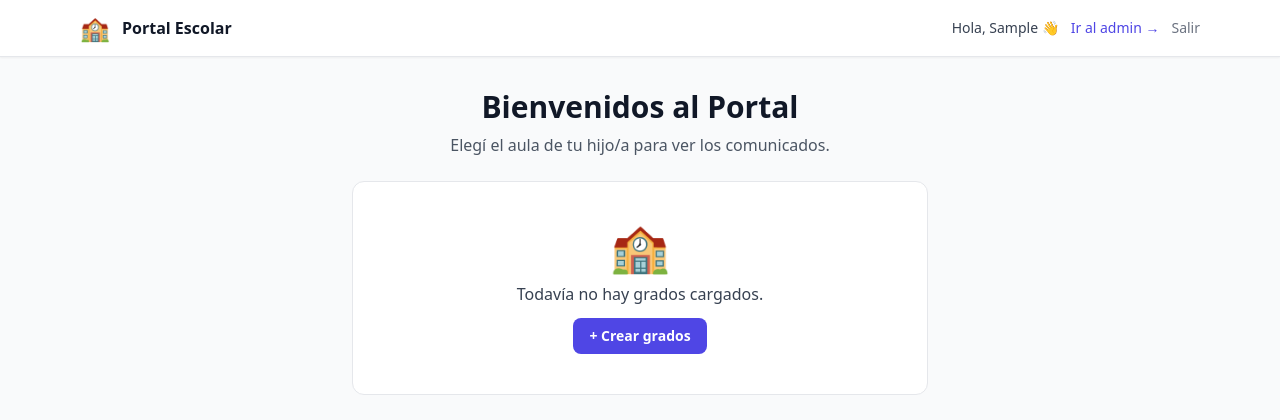
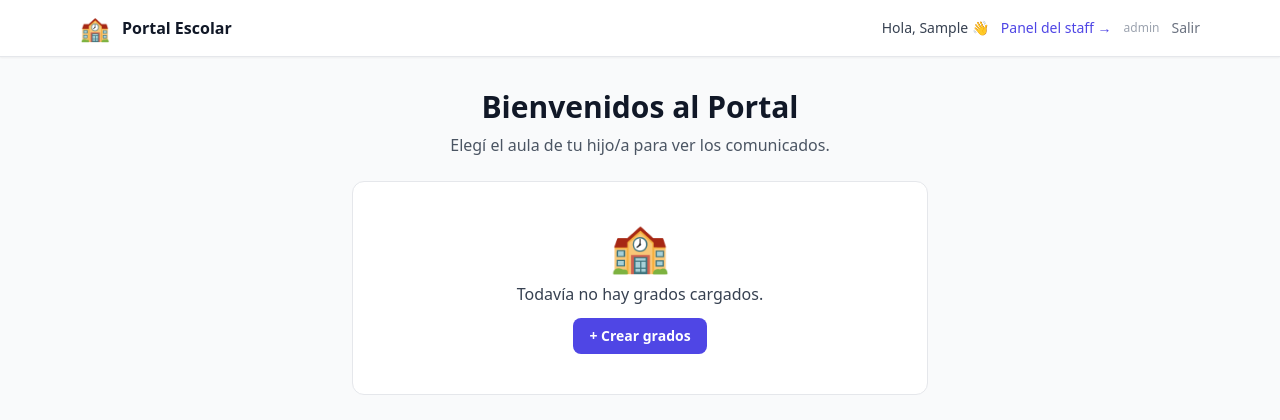
Before and after one commit to envermm-sudo/escuela, a Django app: page / in a window 1280 px wide. Shown: the top 420 px of the page. Run offline with Django 5.2, Linux system fonts and the light colour scheme; the visitor is signed in with stand-in values (Sample User, id 1); data that the repository does not hold is empty; some libraries are stand-ins or nearby versions.

Commit message:
Corregir redirecciones de login: staff va a /staff/ y no a Jazzmin

```diff
--- a/comunicacion/templates/base.html
+++ b/comunicacion/templates/base.html
@@ -109,7 +109,10 @@
                     <a href="{% url 'comunicacion:registro_padre' %}" class="ml-3 inline-flex items-center px-4 py-2 bg-indigo-600 text-white text-sm font-semibold rounded-lg hover:bg-indigo-700 transition">Registrarme</a>
                 {% elif request.user.is_staff %}
                     <span class="text-sm text-gray-700">Hola, {% if request.user.first_name %}{{ request.user.first_name }}{% else %}usuario{% endif %} 👋</span>
-                    <a href="/admin/" class="ml-3 text-sm text-indigo-600 hover:text-indigo-800 font-medium">Ir al admin →</a>
+                    <a href="{% url 'staff:dashboard' %}" class="ml-3 text-sm text-indigo-600 hover:text-indigo-800 font-medium">Panel del staff →</a>
+                    {% if request.user.is_superuser %}
+                    <a href="/admin/" class="ml-3 text-xs text-gray-400 hover:text-gray-600">admin</a>
+                    {% endif %}
                     <a href="{% url 'comunicacion:logout' %}" class="ml-3 text-sm text-gray-500 hover:text-gray-700">Salir</a>
                 {% else %}
                     <span class="text-sm text-gray-700">Hola, {% if request.user.first_name %}{{ request.user.first_name }}{% else %}usuario{% endif %} 👋</span>
--- a/comunicacion/views.py
+++ b/comunicacion/views.py
@@ -179,10 +179,13 @@ def login_padre_view(request):
             user_auth = authenticate(request, username=user_obj.username, password=password)
             if user_auth is not None:
                 auth_login(request, user_auth)
+                if user_auth.is_staff:
+                    messages.success(
+                        request,
+                        f'¡Hola, {user_auth.first_name or user_auth.username}! Te llevamos al panel del personal.'
+                    )
+                    return redirect('staff:dashboard')
                 messages.success(request, f'¡Hola, {user_auth.first_name or user_auth.username}!')
-                # Si es staff, mandarlo al admin
-                if user_auth.is_staff:
-                    return redirect('/admin/')
                 return redirect('comunicacion:landing')
             else:
                 error = 'Contraseña incorrecta.'
--- a/staff/views.py
+++ b/staff/views.py
@@ -37,6 +37,12 @@ def login_view(request):
                 auth_login(request, user_auth)
                 return redirect('staff:dashboard')
             error = 'Contraseña incorrecta.'
+        elif user_obj and not user_obj.is_staff:
+            # Existe el usuario pero es un padre — orientarlo a la puerta correcta
+            error = (
+                'Esta entrada es solo para personal de la escuela. '
+                'Si sos un padre/madre, ingresá por la página de login de familias.'
+            )
         else:
             error = 'No existe una cuenta de personal con ese correo o usuario.'
 
```
